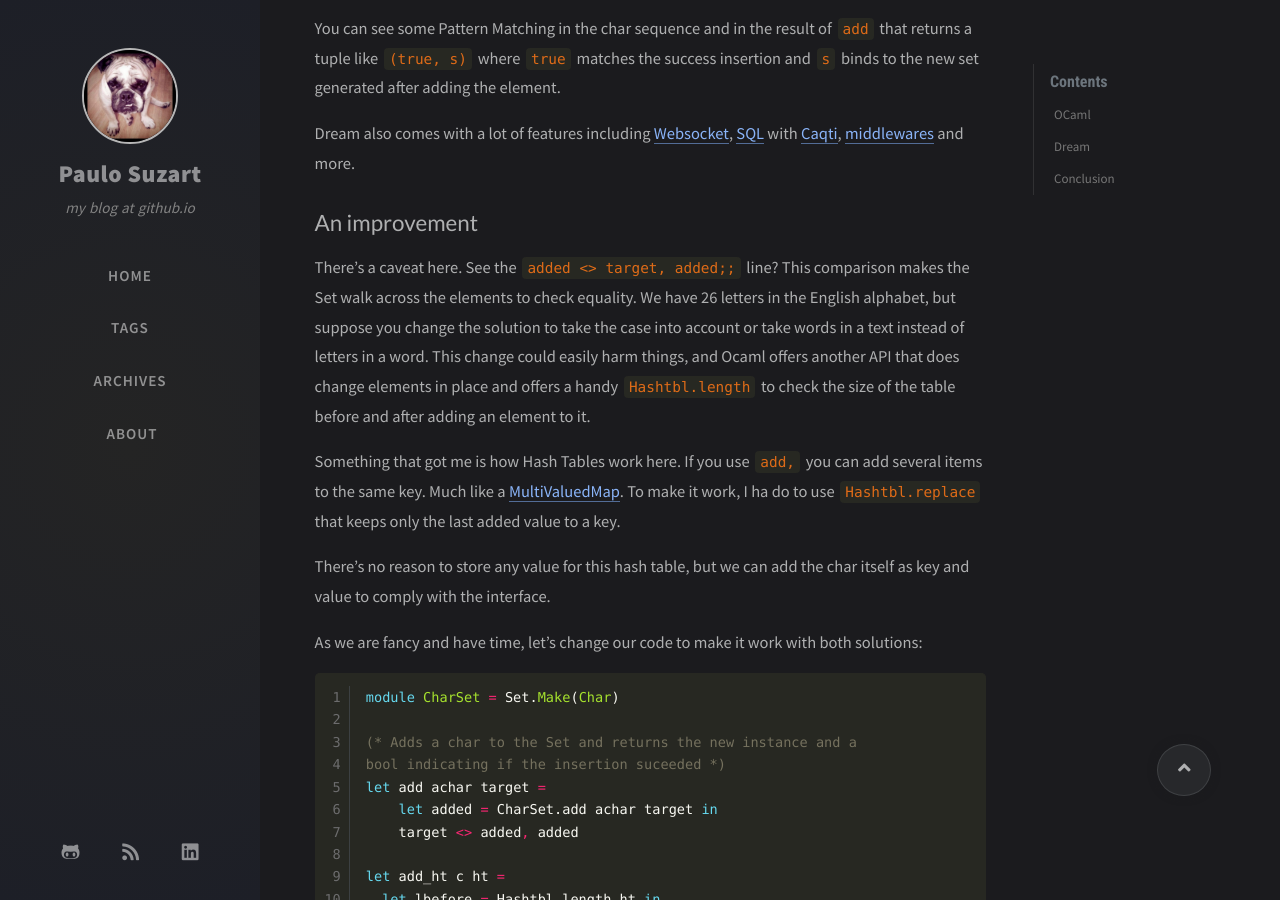
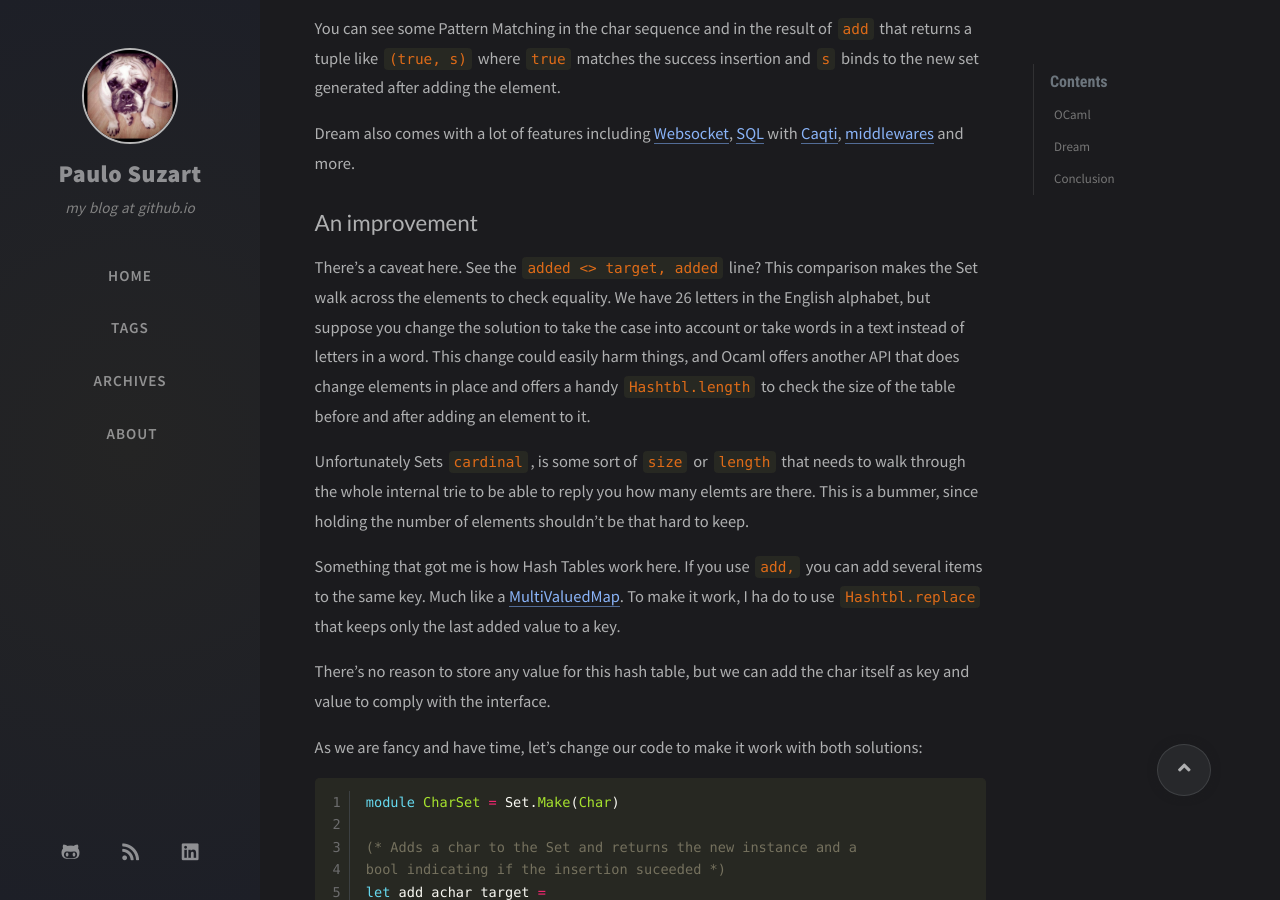
Before and after one commit to paulosuzart/paulosuzart.github.io, a Jekyll site: the page built from _posts/2021-11-14-ocaml-dream.md, in a window 1280 px wide and 900 px high, scrolled down 2714 px. Built offline with Jekyll 4.4.1, drawn with Linux system fonts in a browser that asks for light colours; nearby versions of some CDN libraries; comment, search, counter and statistics services are not loaded.

Commit message:
Added note on cardinal

```diff
--- a/_posts/2021-11-14-ocaml-dream.md
+++ b/_posts/2021-11-14-ocaml-dream.md
@@ -94,7 +94,9 @@ Dream also comes with a lot of features including [Websocket](https://aantron.gi
 
 ## An improvement
 
-There's a caveat here. See the `added <> target, added;;` line? This comparison makes the Set walk across the elements to check equality. We have 26 letters in the English alphabet, but suppose you change the solution to take the case into account or take words in a text instead of letters in a word. This change could easily harm things, and Ocaml offers another API that does change elements in place and offers a handy `Hashtbl.length` to check the size of the table before and after adding an element to it.
+There's a caveat here. See the `added <> target, added` line? This comparison makes the Set walk across the elements to check equality. We have 26 letters in the English alphabet, but suppose you change the solution to take the case into account or take words in a text instead of letters in a word. This change could easily harm things, and Ocaml offers another API that does change elements in place and offers a handy `Hashtbl.length` to check the size of the table before and after adding an element to it.
+
+Unfortunately Sets `cardinal`, is some sort of `size` or `length` that needs to walk through the whole internal trie to be able to reply you how many elemts are there. This is a bummer, since holding the number of elements shouldn't be that hard to keep.
 
 Something that got me is how Hash Tables work here. If you use `add,` you can add several items to the same key. Much like a [MultiValuedMap](https://commons.apache.org/proper/commons-collections/apidocs/index.html?org/apache/commons/collections4/MultiValuedMap.html). To make it work, I ha do to use `Hashtbl.replace` that keeps only the last added value to a key.
 
```
